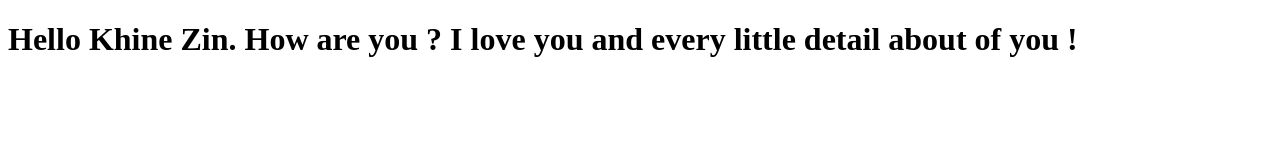
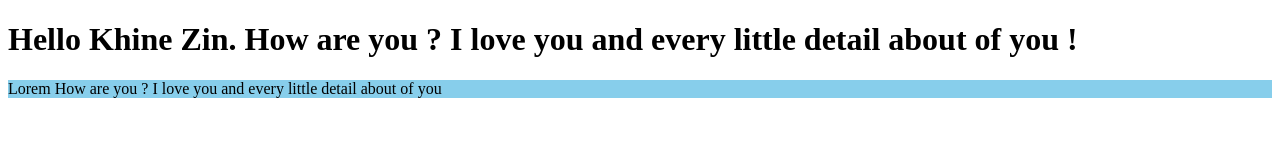
Before and after one commit to pyikyawzero/haha, a plain HTML site: page index.html in a window 1280 px wide. Drawn offline with Linux system fonts and the light colour scheme.

Commit message:
p tag is added

```diff
--- a/css/mark.css
+++ b/css/mark.css
@@ -2,3 +2,6 @@
     color:purple;
     font-size:25px;
 }
+p{
+    background-color: skyblue;
+}
--- a/index.html
+++ b/index.html
@@ -8,5 +8,6 @@
     </head>
     <body>
       <h1>Hello Khine Zin. How are you ? I love you and every little detail about of you !</h1>
+      <p>Lorem  How are you ? I love you and every little detail about of you</p>
     </body>
 </html>
```
